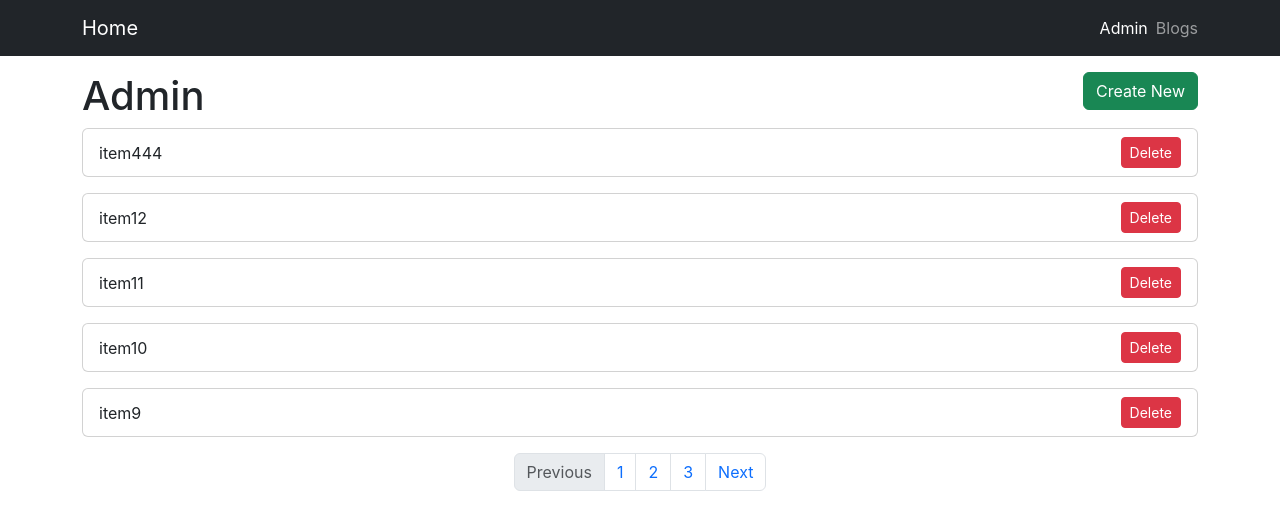
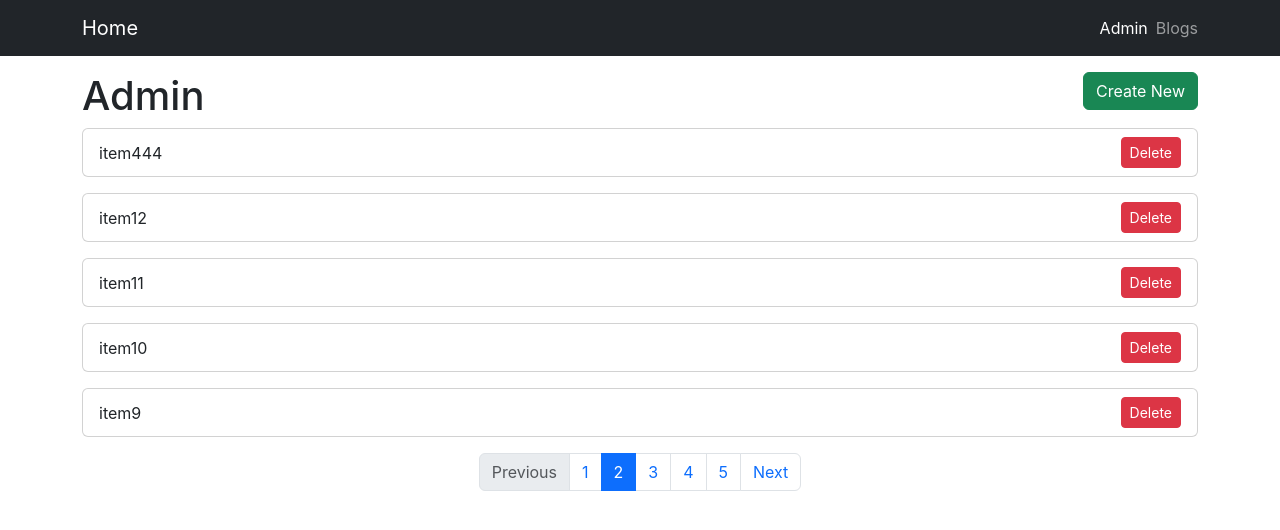
Before and after one commit to HanJeongSeol/inflearn_react_projectlearn, a React (Create React App) app in the folder react-basic/: page /admin in a window 1280 px wide. Shown: the top 530 px of the page. Built offline with nearby package versions, Linux system fonts and the light colour scheme; data requests are answered from the project's data file.

Commit message:
55_pagination_5

```diff
--- a/react-basic/src/components/BlogList.jsx
+++ b/react-basic/src/components/BlogList.jsx
@@ -81,7 +81,8 @@ const BlogList = ({ isAdmin }) => {
     return (
         <div>
             {renderBlogList()}
-            <Pagination />
+            {/* currentPage 값을 넘겨서 현재 페이지를 알려준다. */}
+            <Pagination currentPage={2} numberOfPages={5} />
         </div>
     )
 }
--- a/react-basic/src/components/pagination.jsx
+++ b/react-basic/src/components/pagination.jsx
@@ -1,25 +1,29 @@
-const Pagination = () => {
+import propTypes from "prop-types"
+
+// BlogList 컴포넌트에서 사용될 때 currentPage를 넘기지 않아도 default로 1을 설정했기 때문에 적용되는거 확인
+// 삼항연산자 사용해서 currentPage 값에 따라서 active 들어가는 위치 변경
+const Pagination = ({ currentPage, numberOfPages }) => {
     return (
         <nav aria-label="Page navigation example">
             <ul className="pagination justify-content-center">
                 <li className="page-item disabled">
                     <a className="page-link">Previous</a>
                 </li>
-                <li className="page-item">
-                    <a className="page-link" href="#">
-                        1
-                    </a>
-                </li>
-                <li className="page-item">
-                    <a className="page-link" href="#">
-                        2
-                    </a>
-                </li>
-                <li className="page-item">
-                    <a className="page-link" href="#">
-                        3
-                    </a>
-                </li>
+                {/* 보여질 페이지 갯수를 전달받은 후 Array 객체의 fill 함수로 numberOfPages 크기의 배열을 생성
+                    fill 함수로 배열을 1로 채운 후, map 함수로 1+index 값을 넣어준다. index는 0부터 시작하기 때문에 배열에 1~5가 저장된다
+                    다시 map 함수를 사용해서 중첩되었던 코드를 간략화 시킨다. */}
+                {Array(numberOfPages)
+                    .fill(1)
+                    .map((value, index) => value + index)
+                    .map((pageNumber) => {
+                        return (
+                            <li key={pageNumber} className={`page-item ${currentPage === pageNumber ? "active" : ""}`}>
+                                <a className="page-link" href="#">
+                                    {pageNumber}
+                                </a>
+                            </li>
+                        )
+                    })}
                 <li className="page-item">
                     <a className="page-link" href="#">
                         Next
@@ -30,4 +34,13 @@ const Pagination = () => {
     )
 }
 
+Pagination.propTypes = {
+    currentPage: propTypes.number,
+    // 몇개의 페이지를 보여줄지 정해주는 prop
+    numberOfPages: propTypes.number,
+}
+
+Pagination.defaultProps = {
+    currentPage: 1,
+}
 export default Pagination
```
